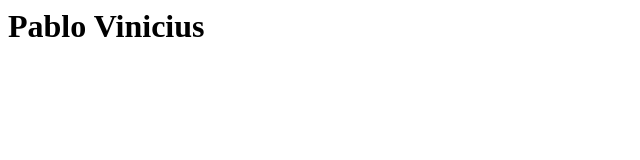
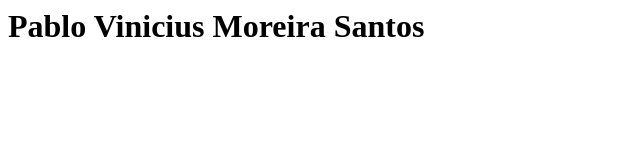
Before and after one commit to joao-silva23/joao-silva23.github.io, a plain HTML site: page index.html in a window 1280 px wide. Shown: the whole page, without its empty margins (0-640 px from the left). Drawn offline with Linux system fonts and the light colour scheme.

Commit message:
Arquivo coml

```diff
--- a/index.html
+++ b/index.html
@@ -1 +1 @@
-<h1>Pablo Vinicius</h1>
+<h1>Pablo Vinicius Moreira Santos</h1>
```
